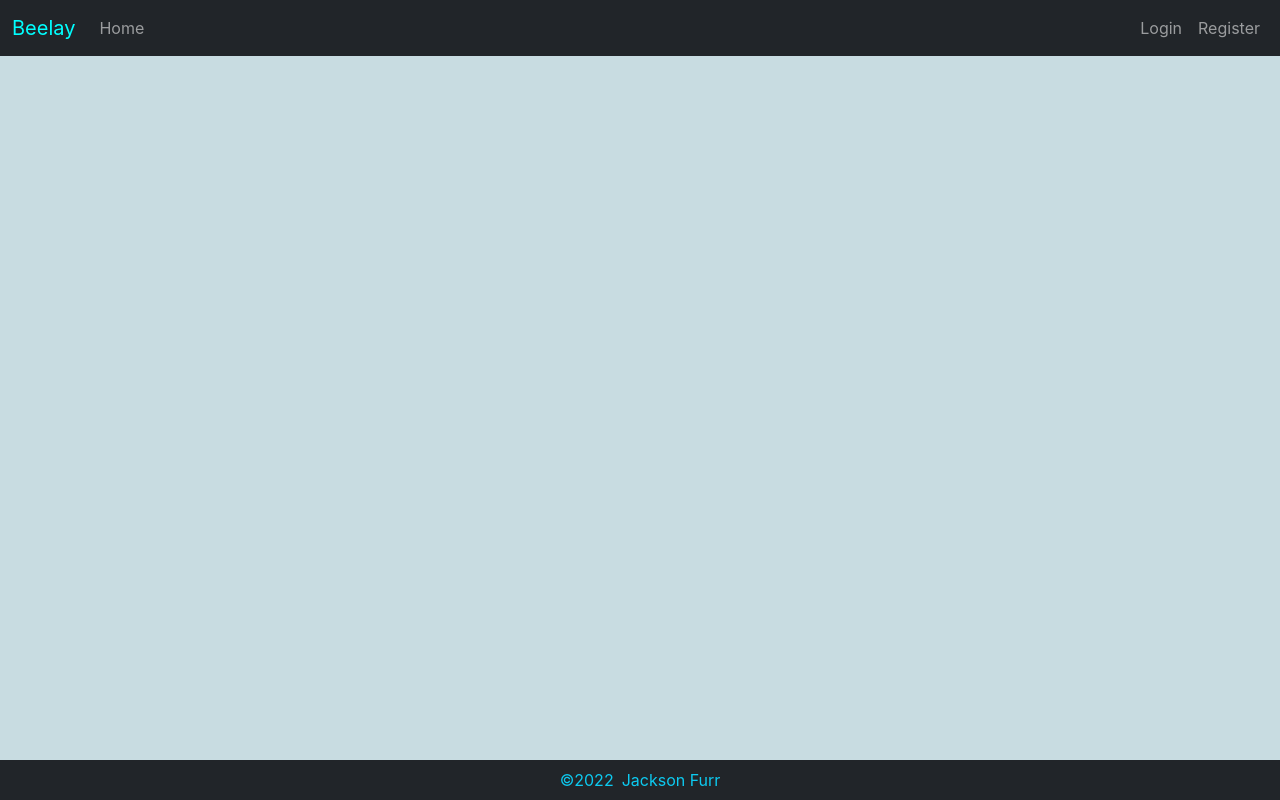
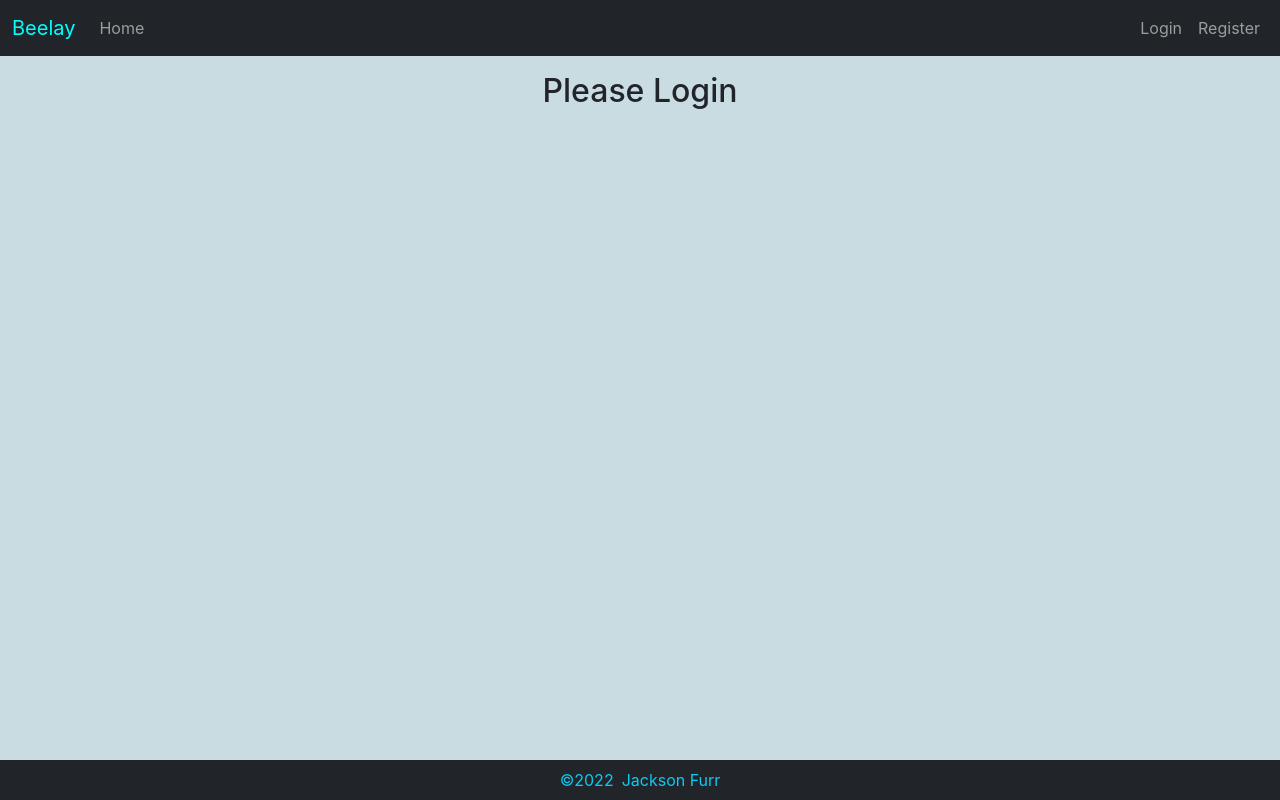
Before and after one commit to Furrj/BelayClient, a React (Create React App) app: page /profile in a window 1280 px wide. Built offline with nearby package versions, Linux system fonts and the light colour scheme.

Commit message:
profile page

```diff
--- a/src/App.tsx
+++ b/src/App.tsx
@@ -1,14 +1,11 @@
 import React, { useState } from "react";
-import {
-  BrowserRouter,
-  Routes,
-  Route,
-} from "react-router-dom";
+import { BrowserRouter, Routes, Route } from "react-router-dom";
 
 //VIEWS
 import LoginPage from "./views/LoginPage";
 import RegisterPage from "./views/RegisterPage";
 import HomePage from "./views/HomePage";
+import ProfilePage from "./views/ProfilePage";
 
 //LAYOUTS
 import Navbar from "./layouts/Navbar";
@@ -66,6 +63,10 @@ const App: React.FC = () => {
               />
             }
           />
+          <Route
+            path="/profile"
+            element={<ProfilePage userInfo={userInfo} loggedIn={loggedIn} />}
+          />
         </Routes>
         <Footer />
       </div>
--- a/src/layouts/Navbar.tsx
+++ b/src/layouts/Navbar.tsx
@@ -55,9 +55,9 @@ const Navbar: React.FC<IProps> = ({ loggedIn, username, logout }) => {
                 </Link>
               </li>
               <li className="nav-item">
-                <div className="nav-link" onClick={logout}>
+                <Link to={"/login"} className="nav-link" onClick={logout}>
                   Logout
-                </div>
+                </Link>
               </li>
             </ul>
           )}
--- /dev/null
+++ b/src/views/ProfilePage.tsx
@@ -0,0 +1,20 @@
+import React from "react";
+
+//TYPES
+import { IUser } from "../App";
+
+interface IProps {
+  userInfo: IUser;
+  loggedIn: boolean;
+}
+
+const ProfilePage: React.FC<IProps> = ({ userInfo, loggedIn }) => {
+  return (
+    <div>
+      {!loggedIn && <h2>Please Login</h2>}
+      {loggedIn && <h1>{userInfo.username}'s Profile</h1>}
+    </div>
+  );
+};
+
+export default ProfilePage;
```
